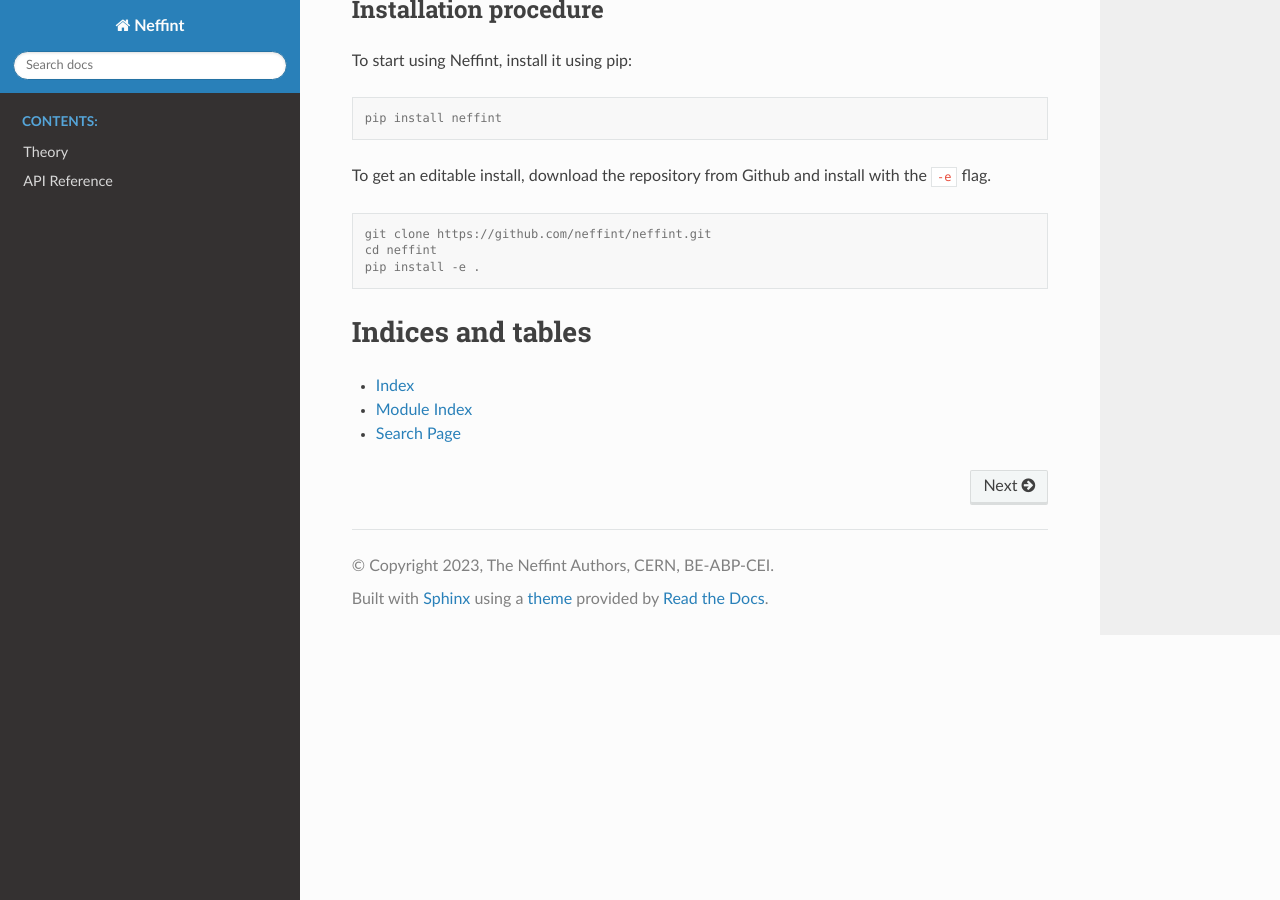
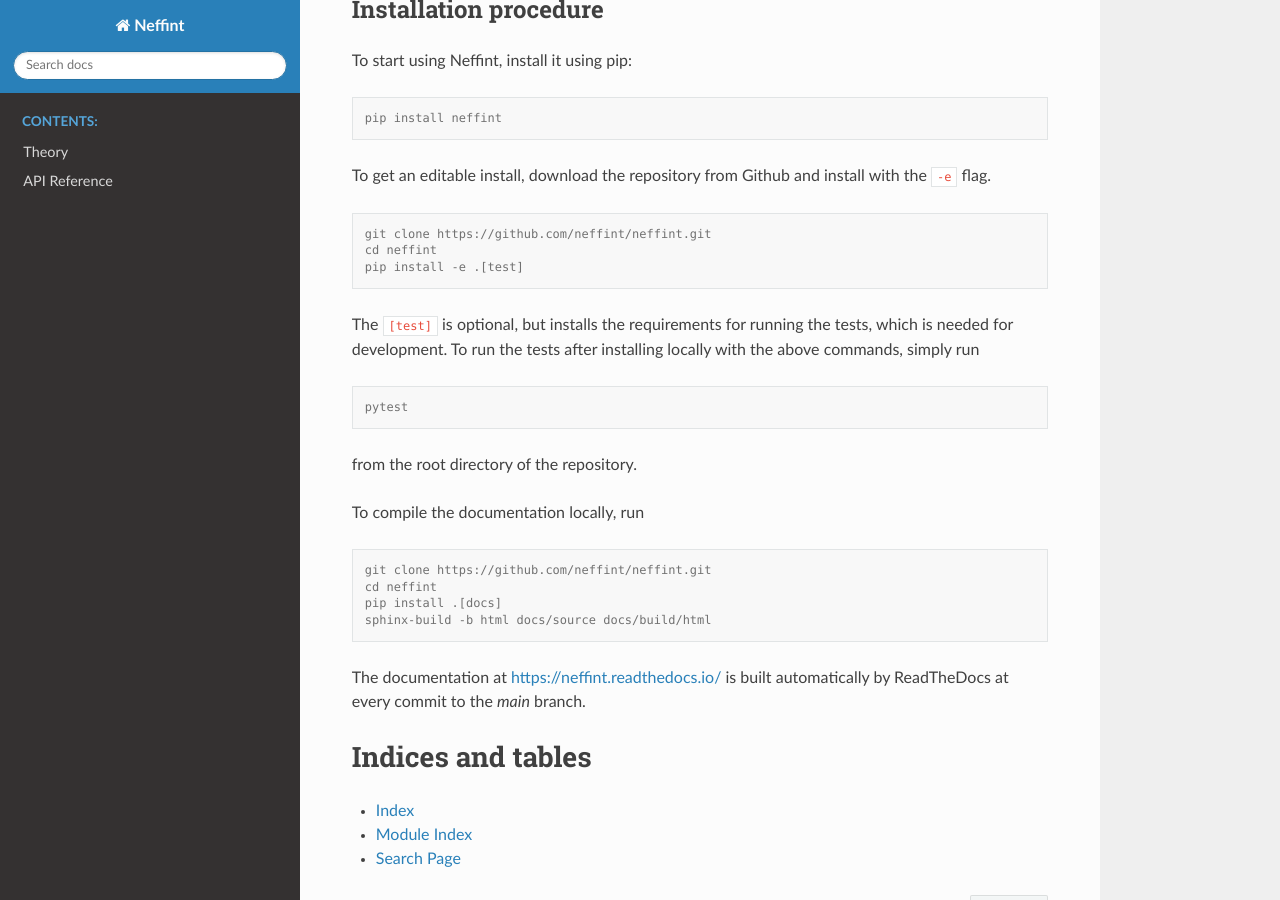
Before and after one commit to neffint/neffint, a Sphinx documentation site: the page built from docs/source/index.rst, in a window 1280 px wide and 900 px high, scrolled down 407 px. Built offline with Sphinx 7.4.7 and the Read the Docs theme 2.0.0, drawn with Linux system fonts in a browser that asks for light colours; pages that are not in the unit, such as notebooks, are missing from menus.

Commit message:
fix PR review comments

```diff
--- a/docs/source/index.rst
+++ b/docs/source/index.rst
@@ -35,7 +35,28 @@
 
    git clone https://github.com/neffint/neffint.git
    cd neffint
-   pip install -e .
+   pip install -e .[test]
+
+The ``[test]`` is optional, but installs the requirements for running the tests, which is needed for development.
+To run the tests after installing locally with the above commands, simply run
+
+.. code-block:: console
+
+   pytest
+
+from the root directory of the repository.
+
+To compile the documentation locally, run
+
+.. code-block:: console
+
+   git clone https://github.com/neffint/neffint.git
+   cd neffint
+   pip install .[docs]
+   sphinx-build -b html docs/source docs/build/html
+
+The documentation at https://neffint.readthedocs.io/ is built automatically by ReadTheDocs at every commit to the `main` branch.
+
 
 
 
```
Also changed, not shown: docs/source/theory.rst (+11 -4 lines).
